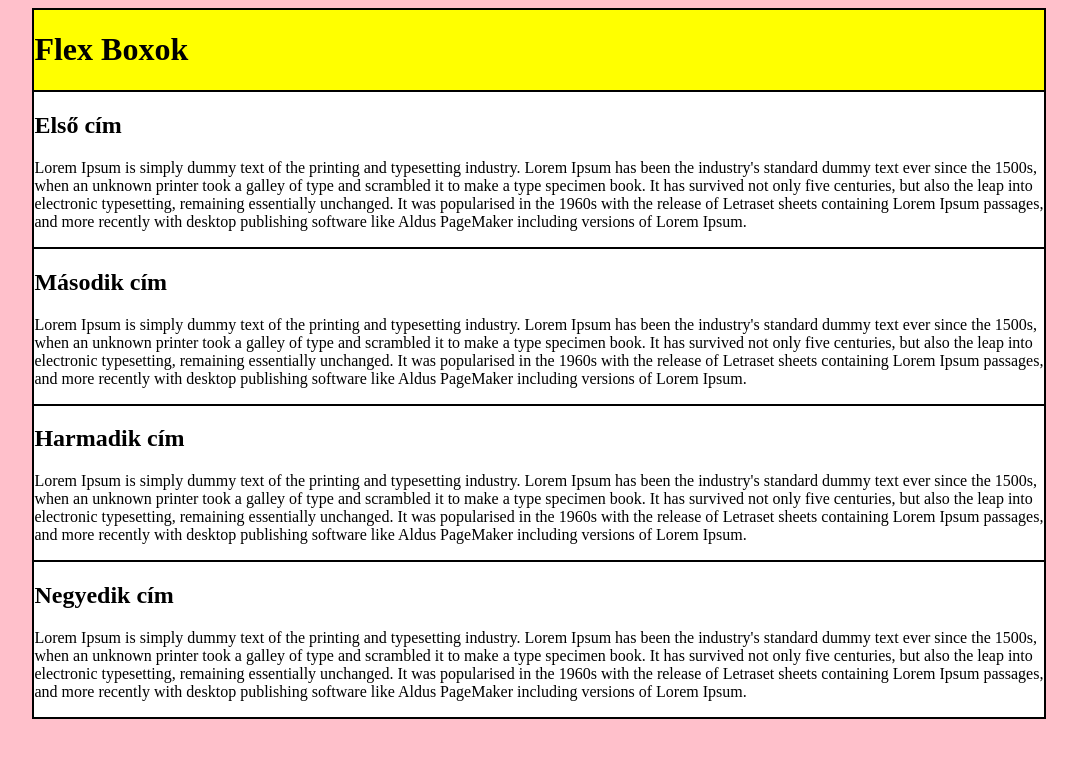
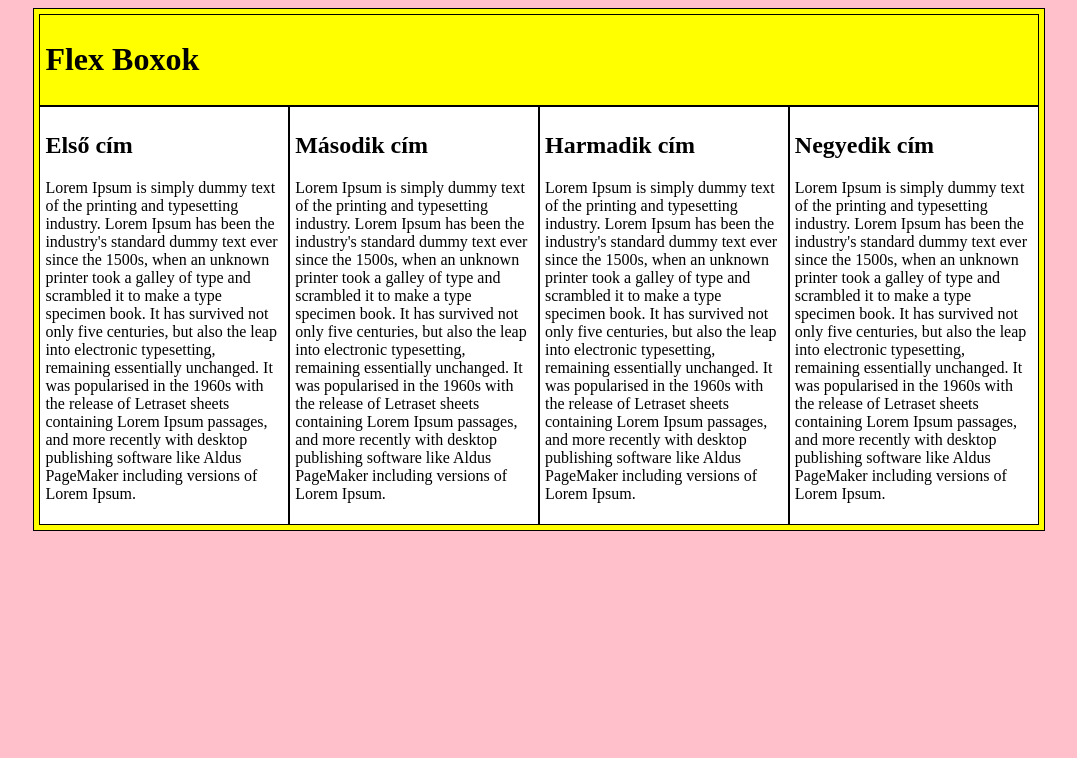
Before and after one commit to Csaba19999/FLEXBOX, a plain HTML site: page index.html in a window 1280 px wide. Shown: the whole page, without its empty margins (101-1178 px from the left). Drawn offline with Linux system fonts and the light colour scheme.

Commit message:
flexboxkialakitva

```diff
--- a/newcss.css
+++ b/newcss.css
@@ -1,6 +1,9 @@
 @charset"utf-8";
 main, header ,article{
     border: 1px solid black;
+    /*Box sizing a barátod!!!!! használd ha nem fér bele valami a mainbe annak ellenére hogy beleférne*/
+    box-sizing: border-box;
+    padding: 5px;
 
 }
 body{
@@ -15,3 +18,20 @@ main{
 article{
     background-color: white;
 }
+/*FLEXELÉS*/
+main{
+    display: flex;
+    flex-direction: row;
+    flex-wrap: wrap;
+}
+article{
+    width:25%;
+}
+header{
+    width: 100%;
+}
+@media screen and (max-width:600px){
+main{
+    flex-direction: column;
+}
+}
```
